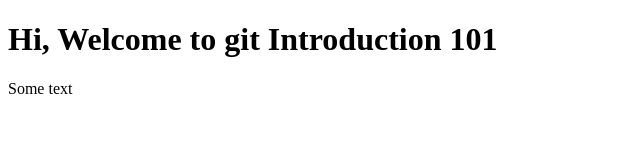
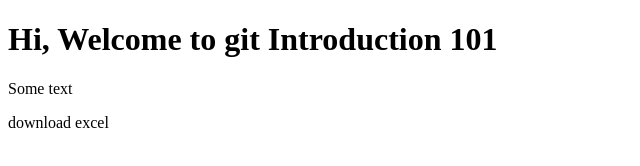
Before and after one commit to NoxturneDev/git-introduction-gdsc, a plain HTML site: page index.html in a window 1280 px wide. Shown: the whole page, without its empty margins (0-640 px from the left). Drawn offline with Linux system fonts and the light colour scheme.

Commit message:
fitur download excel

```diff
--- a/index.html
+++ b/index.html
@@ -8,6 +8,7 @@
 <body>
   <h1>Hi, Welcome to git Introduction 101</h1>
   <p>Some text </p>
+  <p>download excel</p>
 
 </body>
 </html>
```
